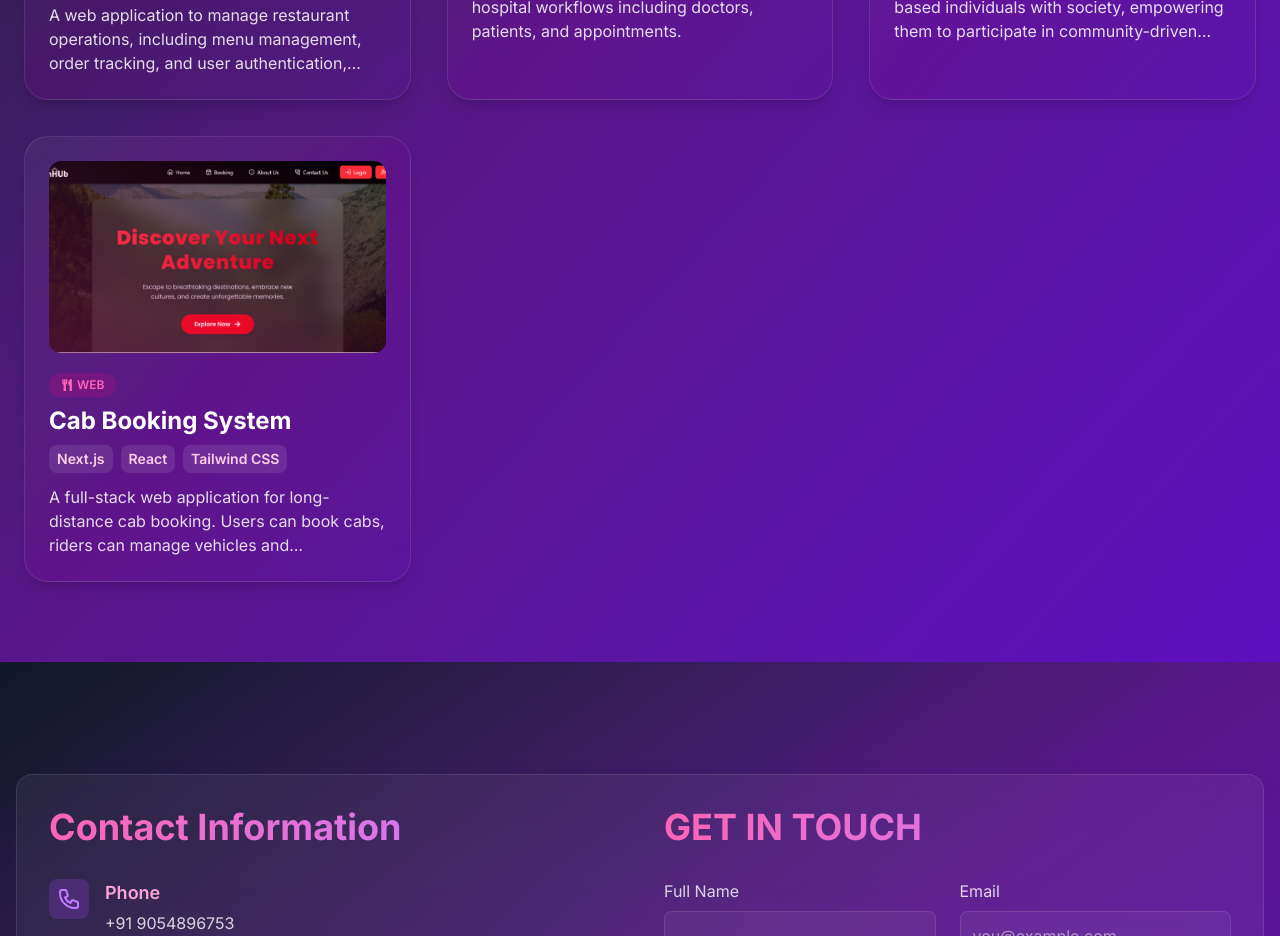
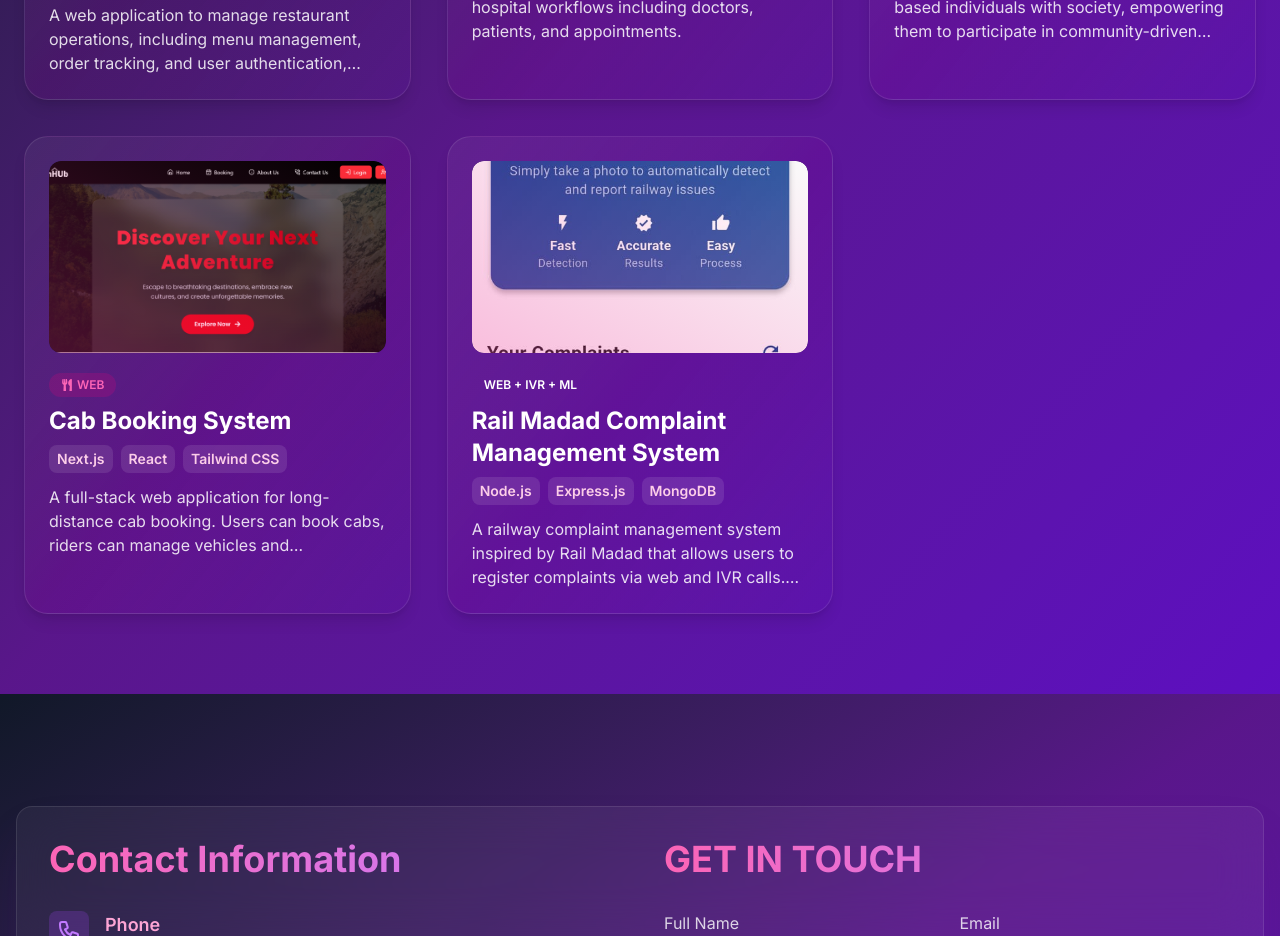
Before and after one commit to TUSHAR-hase/portfolio-, a Next.js app in the folder portfoliyo/: page / in a window 1280 px wide. Shown: the part 5780-6716 px from the top of the page. Built offline with nearby package versions, Linux system fonts and the light colour scheme.

Commit message:
Remove .next build folder and fix gitignore

```diff
--- a/portfoliyo/src/components/pages/projects.jsx
+++ b/portfoliyo/src/components/pages/projects.jsx
@@ -7,7 +7,7 @@ import hospital from '../../assets/images/hospital.jpg';
 import bluecolorapp from '../../assets/images/blue2.jpg';
 import resturent from '../../assets/images/resturent.png';
 import cabbooking from '../../assets/images/cab.png';
-
+import railmadad from '../../assets/images/railmadad.jpeg'
 // Map project types to nice icons/colors
 const typeMeta = {
   web: { icon: <FaUtensils className="text-pink-400" />, color: "bg-pink-600/20 text-pink-400" },
@@ -105,10 +105,49 @@ const projects = [
       role: "Full Stack Developer",
       links: {
         github: "https://github.com/naikJagrav/bookinHub.git",
-        live: "https://github.com/naikJagrav/bookinHub.git"
+        live: "https://cab-booking-one-jade.vercel.app/"
       }
     }
+  },
+  {
+  id: 5,
+  title: "Rail Madad Complaint Management System",
+  type: "web + ivr + ml",
+  description: "A railway complaint management system inspired by Rail Madad that allows users to register complaints via web and IVR calls. The system uses a trained machine learning model to automatically identify and categorize complaints for faster resolution.",
+  tech: [
+    "Node.js",
+    "Express.js",
+    "MongoDB",
+    "React",
+    "Next.js",
+    "Python",
+    "Scikit-learn",
+    "Twilio IVR",
+    "JWT Authentication"
+  ],
+  image: railmadad,
+  details: {
+    features: [
+      "IVR Call-Based Complaint Registration",
+      "Speech-to-Text Processing for IVR Calls",
+      "Machine Learning Model for Complaint Classification",
+      "Automatic Complaint Category Identification",
+      "Web-Based Complaint Submission",
+      "Complaint Status Tracking (Pending / In Progress / Resolved)",
+      "Admin Dashboard for Complaint Management",
+      "Role-Based Access (User / Admin)",
+      "Automated Complaint ID Generation",
+      "Call Logs and Complaint History Management"
+    ],
+    duration: "18 Days",
+    role: "Full Stack Developer",
+    links: {
+      github: "https://github.com/TUSHAR-hase/Rail_Madad_backend",
+      live: "https://rail-madad-demo.vercel.app"
+    }
   }
+}
+
 ];
 
 const Portfolio = () => {
```
Also changed, not shown: portfoliyo/src/assets/images/railmadad.jpeg (added).
